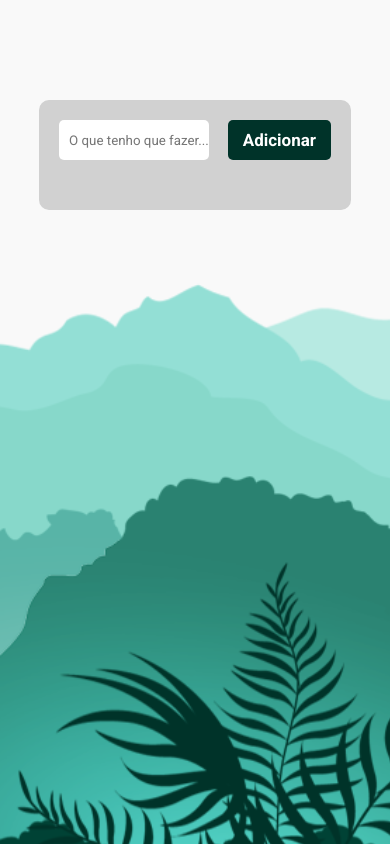
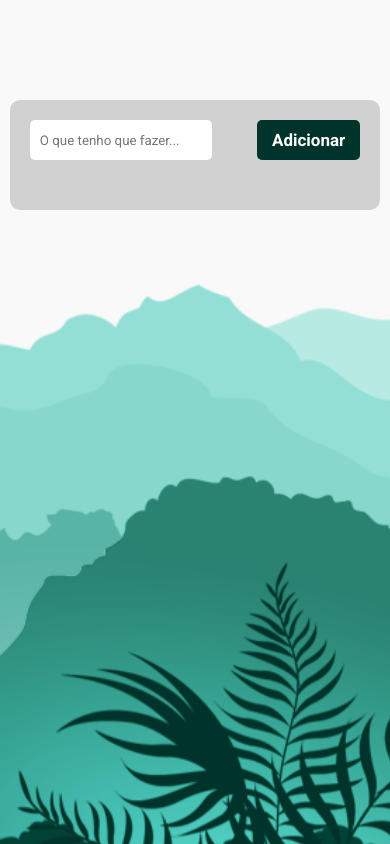
Before and after one commit to saulonunes8/Lista-de-tarefas, a plain HTML site: page index.html in a window 390 px wide. Drawn offline with Linux system fonts and the light colour scheme.

Commit message:
alteração no container

```diff
--- a/styles.css
+++ b/styles.css
@@ -83,9 +83,9 @@ background-color:#8fac55 ;
 text-decoration: line-through ;
 }
 
-@media screen and (max-width: 600px){
+@media screen and (max-width: 600px) and (orientation: portrait){
     .container{
-        width: 80%;
+        width: 95%;
     }
 
     .input-task{
```
